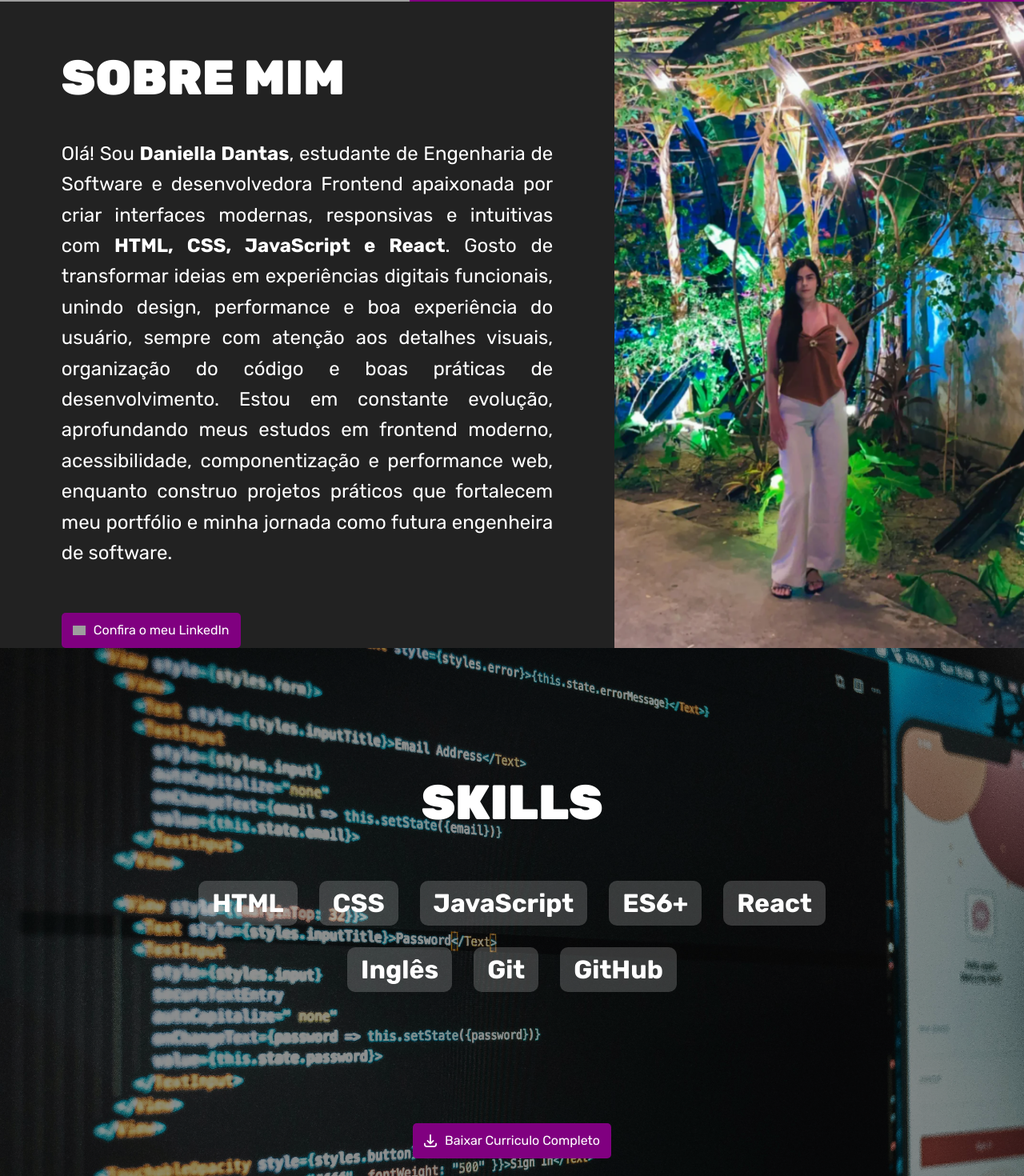
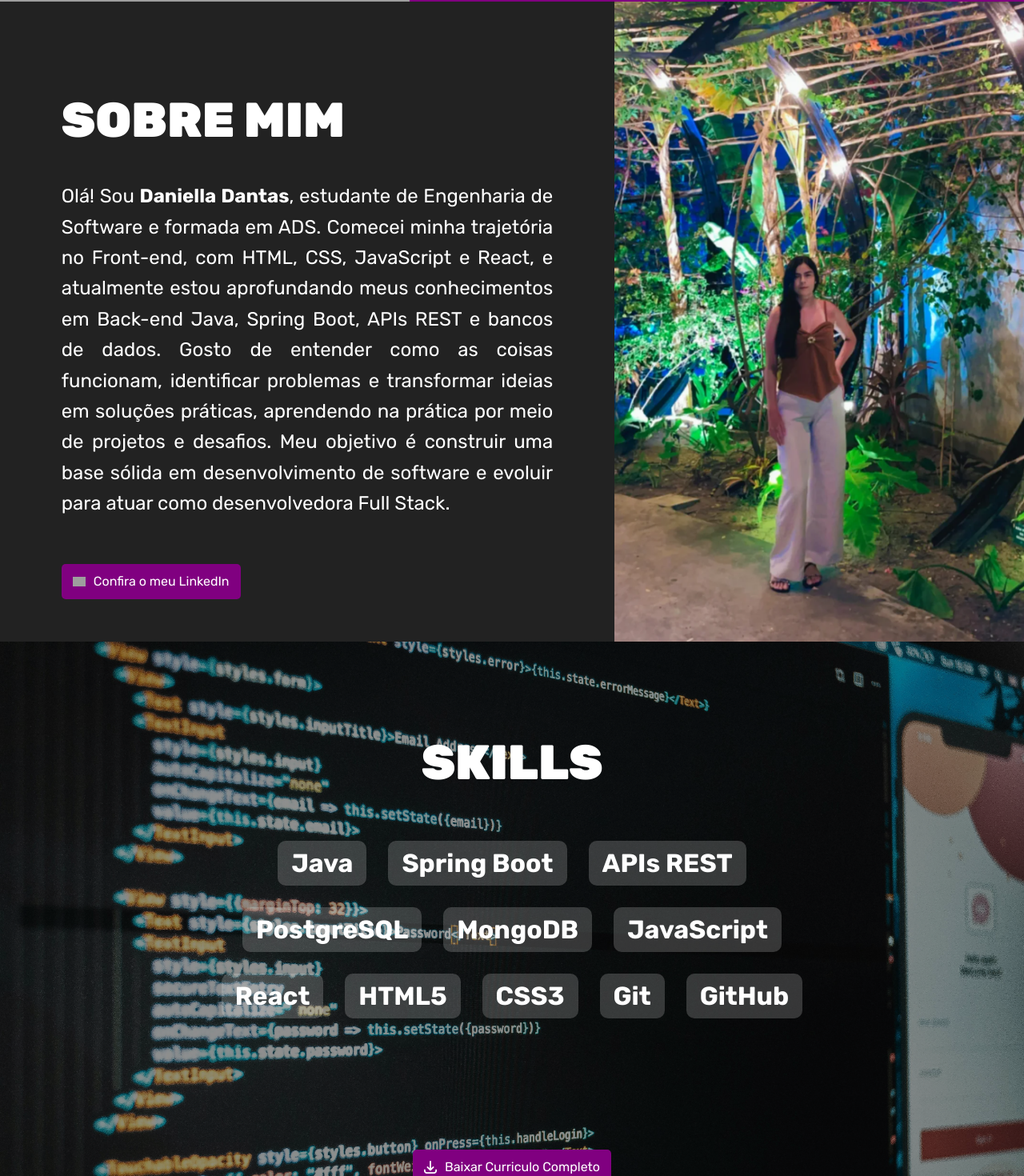
Before and after one commit to dani-dantas/portfolio-react, a React (Vite) app: page / in a window 1280 px wide. Shown: the part 798-2268 px from the top of the page at 80% size. Built offline with nearby package versions, Linux system fonts and the light colour scheme; grey boxes are pictures that could not be loaded.

Commit message:
atualizações na home, sobre mim e skills

```diff
--- a/src/pages/AboutMePage/index.jsx
+++ b/src/pages/AboutMePage/index.jsx
@@ -6,7 +6,7 @@ const AboutPage = () => (
         <div id="sobreMimTextosFlexContainer">
             <div id="sobreMimTextosFlexItem">
                 <h1 className="titulo">Sobre mim</h1>
-                <p className="lineHeight">Olá! Sou <strong>Daniella Dantas</strong>, estudante de Engenharia de Software e desenvolvedora Frontend apaixonada por criar interfaces modernas, responsivas e intuitivas com <strong>HTML, CSS, JavaScript e React</strong>. Gosto de transformar ideias em experiências digitais funcionais, unindo design, performance e boa experiência do usuário, sempre com atenção aos detalhes visuais, organização do código e boas práticas de desenvolvimento. Estou em constante evolução, aprofundando meus estudos em frontend moderno, acessibilidade, componentização e performance web, enquanto construo projetos práticos que fortalecem meu portfólio e minha jornada como futura engenheira de software.</p>
+                <p className="lineHeight">Olá! Sou <strong>Daniella Dantas</strong>, estudante de Engenharia de Software e formada em ADS. Comecei minha trajetória no Front-end, com HTML, CSS, JavaScript e React, e atualmente estou aprofundando meus conhecimentos em Back-end Java, Spring Boot, APIs REST e bancos de dados. Gosto de entender como as coisas funcionam, identificar problemas e transformar ideias em soluções práticas, aprendendo na prática por meio de projetos e desafios. Meu objetivo é construir uma base sólida em desenvolvimento de software e evoluir para atuar como desenvolvedora Full Stack.</p>
                 <Button buttonType="linkedin" />
             </div>
         </div>
--- a/src/pages/HomePage/index.jsx
+++ b/src/pages/HomePage/index.jsx
@@ -7,7 +7,7 @@ const HomePage = () => (
         <div id="homeConteudo">
             <div id="homeTextos">
                 <h1 className="titulo">Daniella Dantas</h1>
-                <h2>Desenvolvedora Front-End</h2>
+                <h2>Desenvolvedora de Software</h2>
                 <Button buttonType="downloadResume" />
             </div>
         </div>
--- a/src/pages/SkillsPage/index.jsx
+++ b/src/pages/SkillsPage/index.jsx
@@ -6,12 +6,15 @@ const SkillsPage = () => (
         <div id="overlay">
             <h1 className="titulo">Skills</h1>
             <ul>
-                <li>HTML</li>
-                <li>CSS</li>
+                <li>Java</li>
+                <li>Spring Boot</li>
+                <li>APIs REST</li>
+                <li>PostgreSQL</li>
+                <li>MongoDB</li>
                 <li>JavaScript</li>
-                <li>ES6+</li>
                 <li>React</li>
-                <li>Inglês</li>
+                <li>HTML5</li>
+                <li>CSS3</li>
                 <li>Git</li>
                 <li>GitHub</li>
             </ul>
```
